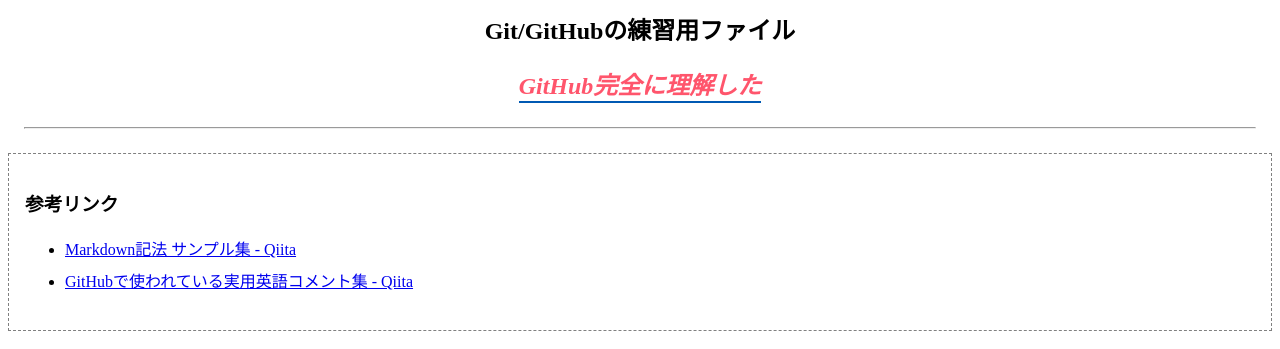
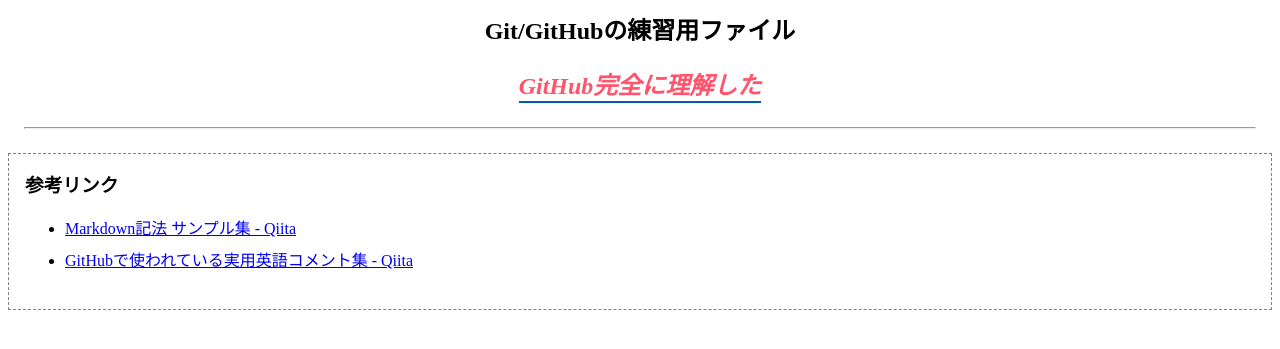
Before and after one commit to drsk519/github_ws, a plain HTML site: page index.html in a window 1280 px wide. Shown: the part 97-446 px from the top of the page. Drawn offline with Linux system fonts and the light colour scheme.

Commit message:
fix margin layouts

```diff
--- a/index.html
+++ b/index.html
@@ -22,7 +22,7 @@
   </div>
 
   <div class="section_pads box_border">
-    <h3>参考リンク</h3>
+    <h3 class="remove_margin">参考リンク</h3>
     <ul>
       <li><a href="https://qiita.com/tbpgr/items/989c6badefff69377da7" target="_blank">Markdown記法 サンプル集 - Qiita</a></li>
       <li><a href="https://qiita.com/shikichee/items/a5f922a3ef3aa58a1839" target="_blank">GitHubで使われている実用英語コメント集 - Qiita</a></li>
--- a/src/styles.css
+++ b/src/styles.css
@@ -36,6 +36,10 @@
     line-height: 2.0;
 }
 
+.remove_margin {
+    margin: 0;
+}
+
 @keyframes strAnime {
     0% {
         color     : #ffffff;
```
